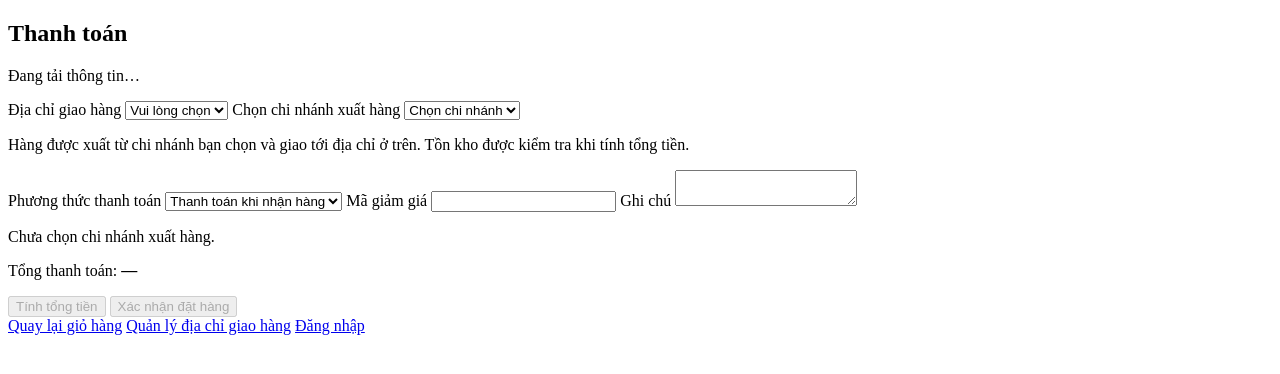
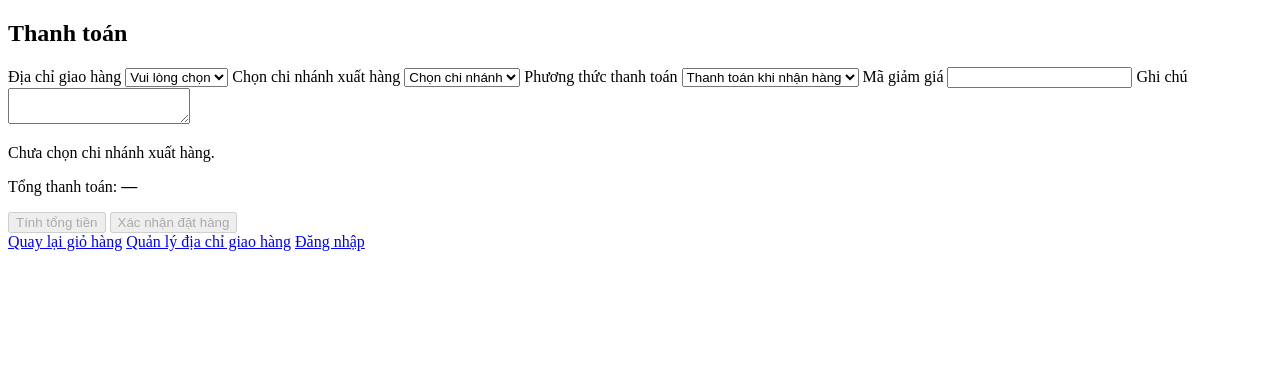
Before and after one commit to NgocYuh/UTEGear, a Python web app: template src/main/resources/templates/checkout.html in a window 1280 px wide. Shown: the top 374 px of the page. Run offline with Jinja, Linux system fonts and the light colour scheme; the template is opened without the code that fills it, so the values that code supplies are empty.

Commit message:
fix: simplify checkout guidance

```diff
--- a/src/main/resources/static/js/domain/views.js
+++ b/src/main/resources/static/js/domain/views.js
@@ -246,7 +246,7 @@ UTEGear.Views = {
                 finally { busy = false; }
             }, root).finally(() => { if (!quote) placeButton.disabled = true; });
         });
-        this.status(root, 'Chọn địa chỉ và chi nhánh xuất hàng, sau đó tính tổng tiền.');
+        this.status(root, '');
     },
     visible(element, visible) {
         element.hidden = !visible;
--- a/src/main/resources/templates/checkout.html
+++ b/src/main/resources/templates/checkout.html
@@ -4,15 +4,14 @@
 <main layout:fragment="content" class="section">
  <section class="container" data-customer-view="checkout" aria-labelledby="checkout-title">
   <h1 id="checkout-title">Thanh toán</h1>
-  <p data-view-status role="status" aria-live="polite">Đang tải thông tin…</p>
+  <p data-view-status role="status" aria-live="polite"></p>
   <noscript>Cần bật JavaScript để thanh toán.</noscript>
   <p data-view-items></p>
   <form id="checkoutForm" class="surface-card p-4" onsubmit="return false">
    <label for="checkout-address" class="form-label">Địa chỉ giao hàng</label>
    <select id="checkout-address" name="addressId" class="form-select mb-3" required><option value="">Vui lòng chọn</option></select>
    <label for="checkout-store" class="form-label">Chọn chi nhánh xuất hàng</label>
-   <select id="checkout-store" name="fulfillmentStoreId" class="form-select mb-2" aria-describedby="checkout-store-help" required><option value="">Chọn chi nhánh</option></select>
-   <p id="checkout-store-help" class="text-muted small">Hàng được xuất từ chi nhánh bạn chọn và giao tới địa chỉ ở trên. Tồn kho được kiểm tra khi tính tổng tiền.</p>
+   <select id="checkout-store" name="fulfillmentStoreId" class="form-select mb-3" required><option value="">Chọn chi nhánh</option></select>
    <label for="checkout-payment" class="form-label">Phương thức thanh toán</label>
    <select id="checkout-payment" name="paymentMethod" class="form-select mb-3"><option value="COD">Thanh toán khi nhận hàng</option><option value="BANK_TRANSFER">Chuyển khoản</option></select>
    <label for="checkout-coupon" class="form-label">Mã giảm giá</label>
```
Also changed, not shown: reports/frontend/progress-log.md (+2 -2 lines).
